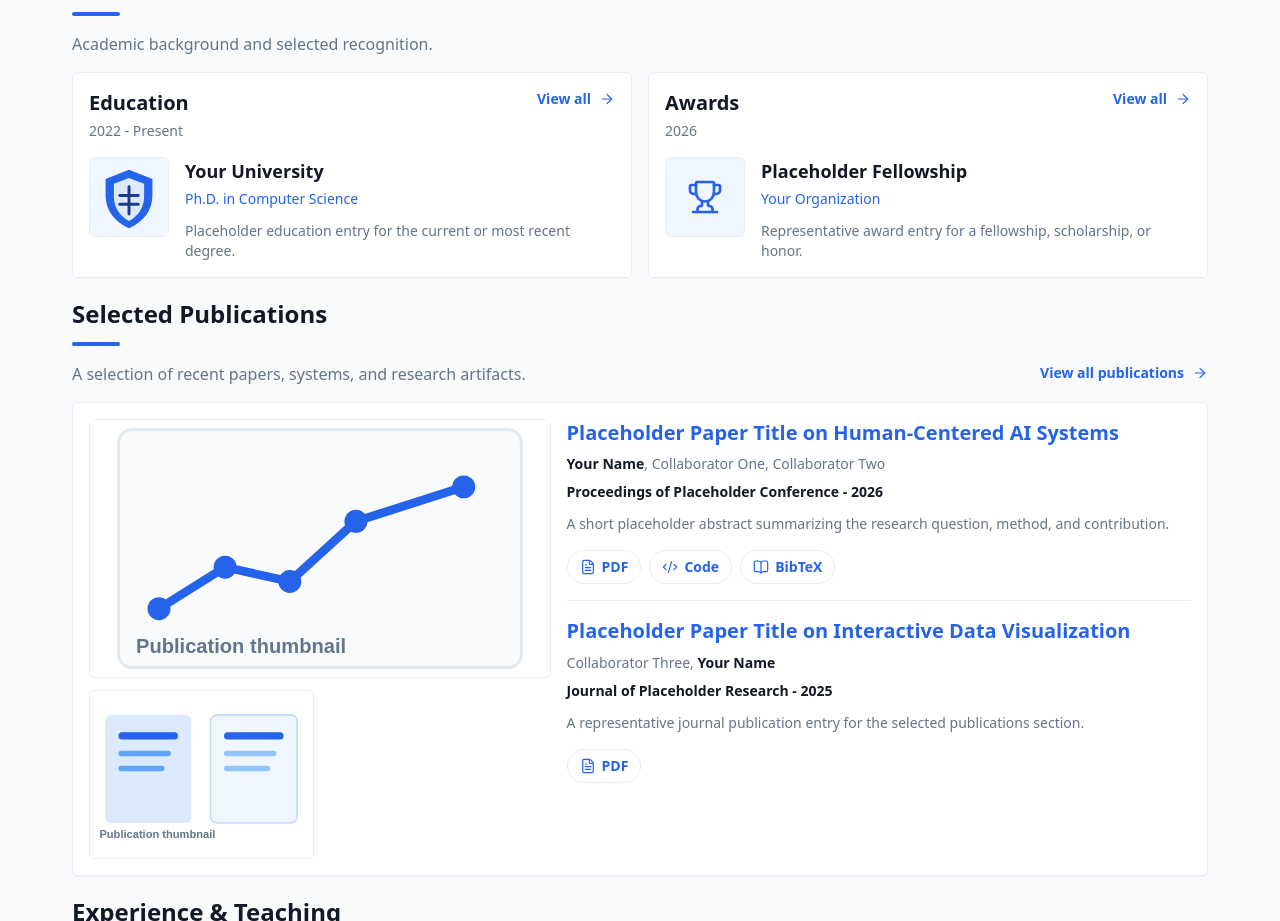
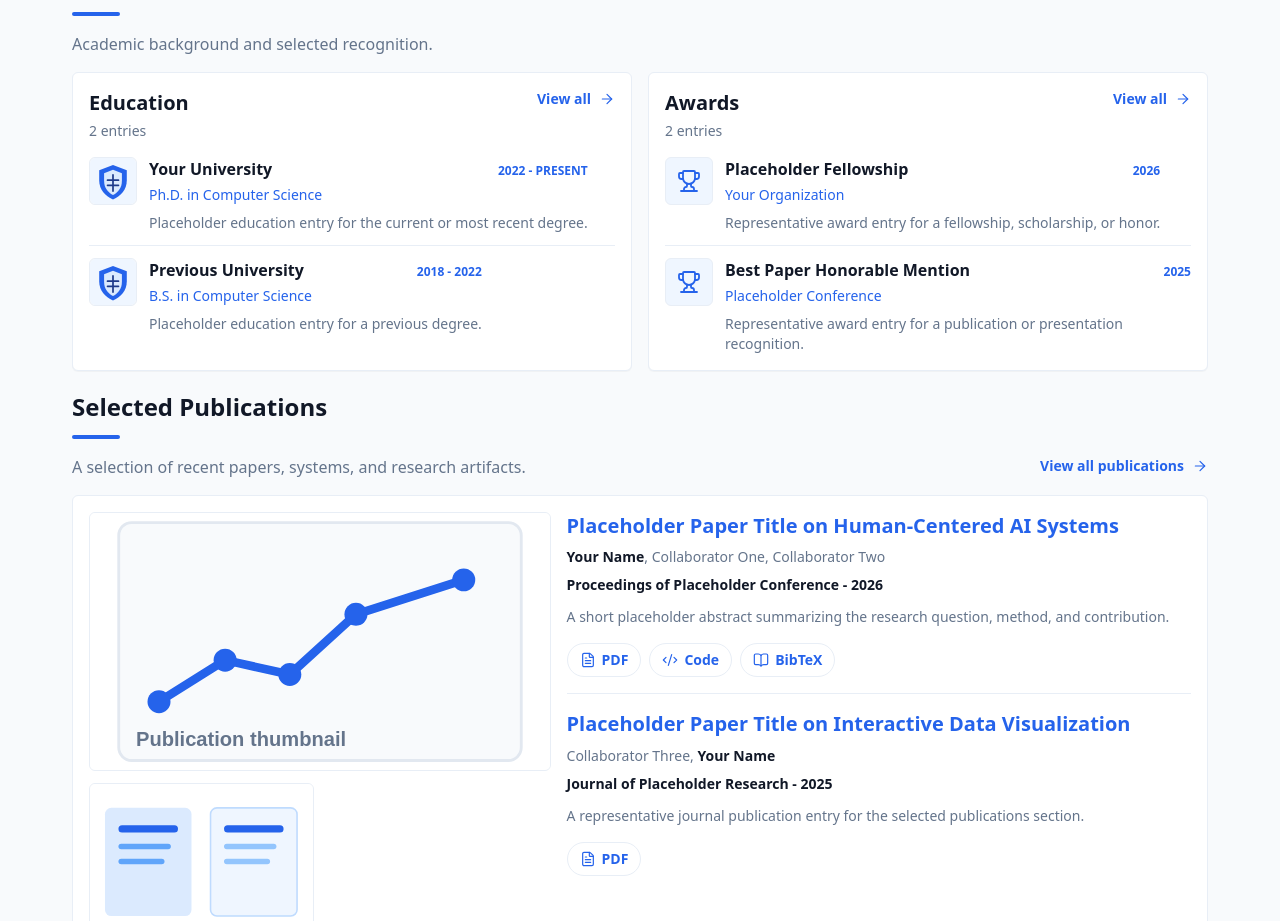
Before and after one commit to mtplayground/chen-hatti-f810-personal-site, a Next.js app: page / in a window 1280 px wide. Shown: the part 900-1821 px from the top of the page. Built offline with nearby package versions, Linux system fonts and the light colour scheme.

Commit message:
feat: Show multiple entries in Education & Awards

```diff
--- a/components/sections/education-awards-section.tsx
+++ b/components/sections/education-awards-section.tsx
@@ -1,22 +1,85 @@
 import { Trophy } from "lucide-react";
 import Image from "next/image";
 import { siteContent } from "../../data/config";
+import type { AwardItem, EducationItem } from "../../data/types";
 import { Card, SectionHeading, ViewAllLink } from "../ui";
 
 function joinText(parts: Array<string | undefined>) {
   return parts.filter(Boolean).join(" - ");
 }
 
+function educationDegree(item: EducationItem) {
+  return item.field ? `${item.degree} in ${item.field}` : item.degree;
+}
+
+function educationDates(item: EducationItem) {
+  return joinText([item.startDate, item.endDate]);
+}
+
+function EducationRow({ item }: { item: EducationItem }) {
+  return (
+    <li className="flex gap-3 border-b border-academic-border pb-3 last:border-b-0 last:pb-0 dark:border-academic-dark-border">
+      {item.logo ? (
+        <div className="relative h-12 w-12 shrink-0 overflow-hidden rounded-card border border-academic-border bg-academic-bg-subtle dark:border-academic-dark-border dark:bg-academic-dark-surface-muted">
+          <Image alt={item.logo.alt} className="object-cover" fill sizes="48px" src={item.logo.src} />
+        </div>
+      ) : null}
+      <div className="min-w-0">
+        <div className="flex flex-wrap items-baseline justify-between gap-x-3 gap-y-1">
+          <p className="text-base font-semibold text-academic-text dark:text-academic-dark-text">
+            {item.institution}
+          </p>
+          <p className="text-xs font-semibold uppercase tracking-normal text-academic-accent dark:text-academic-dark-accent">
+            {educationDates(item)}
+          </p>
+        </div>
+        <p className="mt-1 text-sm font-medium text-academic-accent dark:text-academic-dark-accent">
+          {educationDegree(item)}
+        </p>
+        {item.description ? (
+          <p className="mt-2 text-sm text-academic-muted dark:text-academic-dark-muted">
+            {item.description}
+          </p>
+        ) : null}
+      </div>
+    </li>
+  );
+}
+
+function AwardRow({ item }: { item: AwardItem }) {
+  return (
+    <li className="flex gap-3 border-b border-academic-border pb-3 last:border-b-0 last:pb-0 dark:border-academic-dark-border">
+      <div className="flex h-12 w-12 shrink-0 items-center justify-center rounded-card border border-academic-border bg-academic-accent-subtle text-academic-accent dark:border-academic-dark-border dark:bg-academic-dark-accent-soft dark:text-academic-dark-accent">
+        <Trophy aria-hidden="true" className="h-6 w-6" strokeWidth={1.8} />
+      </div>
+      <div className="min-w-0">
+        <div className="flex flex-wrap items-baseline justify-between gap-x-3 gap-y-1">
+          <p className="text-base font-semibold text-academic-text dark:text-academic-dark-text">
+            {item.title}
+          </p>
+          <p className="text-xs font-semibold uppercase tracking-normal text-academic-accent dark:text-academic-dark-accent">
+            {item.year}
+          </p>
+        </div>
+        <p className="mt-1 text-sm font-medium text-academic-accent dark:text-academic-dark-accent">
+          {item.organization}
+        </p>
+        {item.description ? (
+          <p className="mt-2 text-sm text-academic-muted dark:text-academic-dark-muted">
+            {item.description}
+          </p>
+        ) : null}
+      </div>
+    </li>
+  );
+}
+
 export function EducationAwardsSection() {
-  const education = siteContent.education[0];
-  const award = siteContent.awards[0];
+  const { education, awards } = siteContent;
 
-  if (!education || !award) {
+  if (education.length === 0 && awards.length === 0) {
     return null;
   }
-
-  const degree = education.field ? `${education.degree} in ${education.field}` : education.degree;
-  const educationDates = joinText([education.startDate, education.endDate]);
 
   return (
     <section aria-label="Education and awards">
@@ -33,38 +96,17 @@ export function EducationAwardsSection() {
                 Education
               </h3>
               <p className="mt-1 text-sm text-academic-muted dark:text-academic-dark-muted">
-                {educationDates}
+                {education.length} {education.length === 1 ? "entry" : "entries"}
               </p>
             </div>
             <ViewAllLink href="/education" label="View all" />
           </div>
 
-          <div className="flex gap-card">
-            {education.logo ? (
-              <div className="relative h-20 w-20 shrink-0 overflow-hidden rounded-card border border-academic-border bg-academic-bg-subtle dark:border-academic-dark-border dark:bg-academic-dark-surface-muted">
-                <Image
-                  alt={education.logo.alt}
-                  className="object-cover"
-                  fill
-                  sizes="80px"
-                  src={education.logo.src}
-                />
-              </div>
-            ) : null}
-            <div>
-              <p className="text-lg font-semibold text-academic-text dark:text-academic-dark-text">
-                {education.institution}
-              </p>
-              <p className="mt-1 text-sm font-medium text-academic-accent dark:text-academic-dark-accent">
-                {degree}
-              </p>
-              {education.description ? (
-                <p className="mt-3 text-sm text-academic-muted dark:text-academic-dark-muted">
-                  {education.description}
-                </p>
-              ) : null}
-            </div>
-          </div>
+          <ol className="space-y-3">
+            {education.map((item) => (
+              <EducationRow item={item} key={item.id} />
+            ))}
+          </ol>
         </Card>
 
         <Card className="h-full">
@@ -74,30 +116,17 @@ export function EducationAwardsSection() {
                 Awards
               </h3>
               <p className="mt-1 text-sm text-academic-muted dark:text-academic-dark-muted">
-                {award.year}
+                {awards.length} {awards.length === 1 ? "entry" : "entries"}
               </p>
             </div>
             <ViewAllLink href="/awards" label="View all" />
           </div>
 
-          <div className="flex gap-card">
-            <div className="flex h-20 w-20 shrink-0 items-center justify-center rounded-card border border-academic-border bg-academic-accent-subtle text-academic-accent dark:border-academic-dark-border dark:bg-academic-dark-accent-soft dark:text-academic-dark-accent">
-              <Trophy aria-hidden="true" className="h-9 w-9" strokeWidth={1.8} />
-            </div>
-            <div>
-              <p className="text-lg font-semibold text-academic-text dark:text-academic-dark-text">
-                {award.title}
-              </p>
-              <p className="mt-1 text-sm font-medium text-academic-accent dark:text-academic-dark-accent">
-                {award.organization}
-              </p>
-              {award.description ? (
-                <p className="mt-3 text-sm text-academic-muted dark:text-academic-dark-muted">
-                  {award.description}
-                </p>
-              ) : null}
-            </div>
-          </div>
+          <ol className="space-y-3">
+            {awards.map((item) => (
+              <AwardRow item={item} key={item.id} />
+            ))}
+          </ol>
         </Card>
       </div>
     </section>
```
